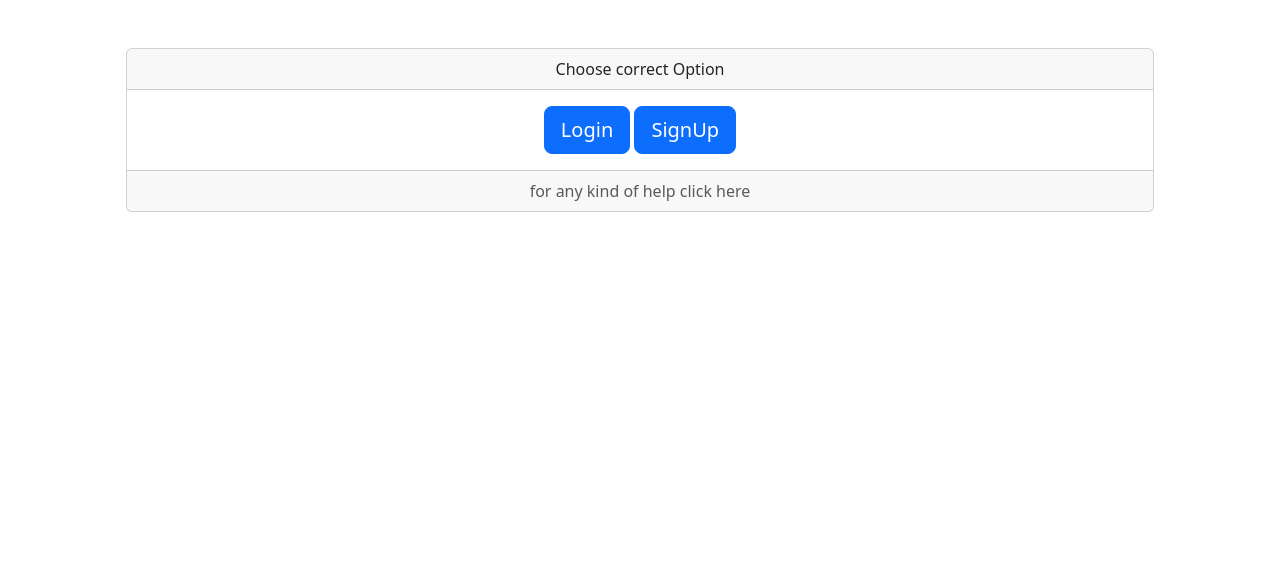
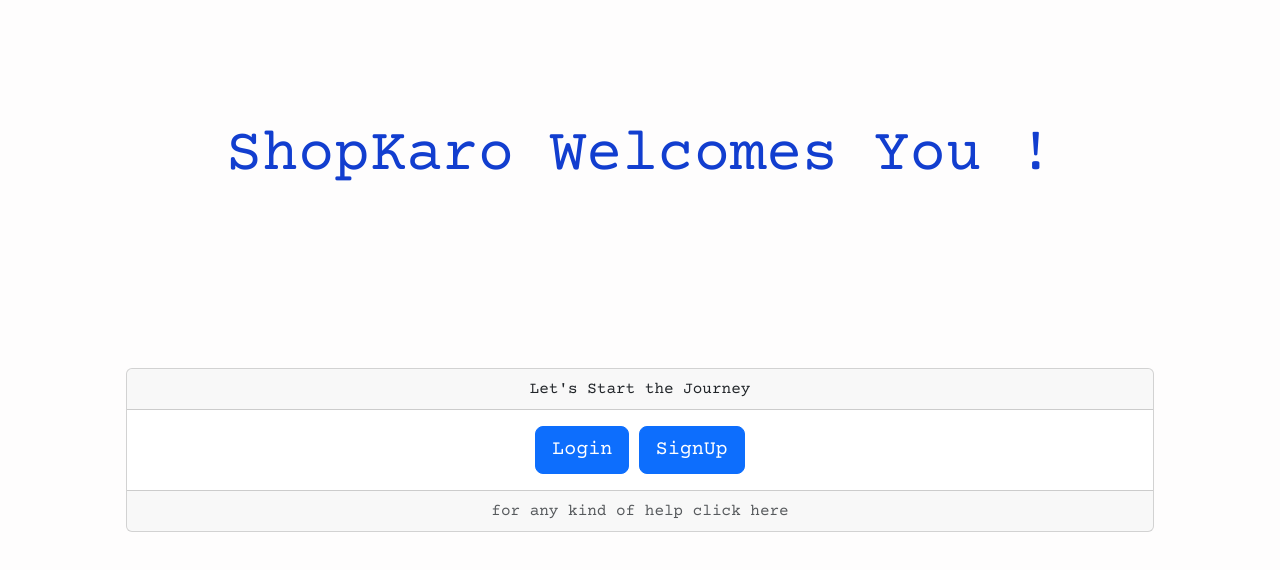
Before and after one commit to vivekmohansingh27/Online-Shopping-Application, a plain HTML site: page Shop Karo Frontend/index.html in a window 1280 px wide. Drawn offline with nearby package versions, Linux system fonts and the light colour scheme.

Commit message:
css added to h1

```diff
--- a/Shop Karo Frontend/index.html
+++ b/Shop Karo Frontend/index.html
@@ -8,13 +8,74 @@
       rel="stylesheet"
       href="./bootstrap-5.3.0-alpha3-dist copy/css/bootstrap.min.css"
     />
+
+
+
+    <style>
+
+@import url('https://fonts.googleapis.com/css2?family=Courier+Prime&display=swap');
+body {
+  margin: 0px;
+  padding: 0px;
+  font-family: "Courier Prime", monospace;
+  background-color: #fefdfd;
+}
+header {
+  width: 100%;
+  height: 40vh;
+  display: flex;
+  justify-content: center;
+  align-items: center;
+  margin: 0;
+}
+
+header h1 {
+  font-size: 60px;
+  font-weight: 500;
+  color: #123ecf;
+  border-right: 3px solid #000;
+  animation: cursor 1s infinite step-end, typing 15s infinite steps(25);
+  white-space: nowrap;
+  overflow: hidden;
+}
+@keyframes cursor{
+  0%, 100%{border-color: transparent;}
+  50%{border-color: #000000;}
+}
+
+@keyframes typing{
+  0%{ width: 0ch} /*Text is hidden*/
+  30%{ width: 23ch;} /*The enitre header will be typed out*/
+  80%{ width: 23ch;} /*Text stays visible*/
+  90%{ width: 0ch;} /*Text is deleted*/
+  100%{ width: 0ch;} /*Text stays hidden*/
+}
+
+#shopkaro{
+  transform-style: preserve-3d;
+
+}
+    </style>
+
+
+
+
+
   </head>
   <body>
+
+    <div id="shopkaro">
+           <header>
+               <h1>ShopKaro Welcomes You !</h1>
+           </header>
+     </div>
+
+
     <div class="container-md">
       <div class="row justify-content-center align-items-center g-2">
         <div class="p-5 col">
           <div class="card text-center">
-            <div class="card-header">Choose correct Option</div>
+            <div class="card-header">Let's Start the Journey</div>
             <div class="card-body">
               <a class="btn btn-primary btn-lg " href="./login.html" role="button">Login</a>
               <a class="btn btn-primary btn-lg " href="./register.html" role="button">SignUp</a>
```
Also changed, not shown: Shop Karo Frontend/admin.html (+23 -0 lines).
